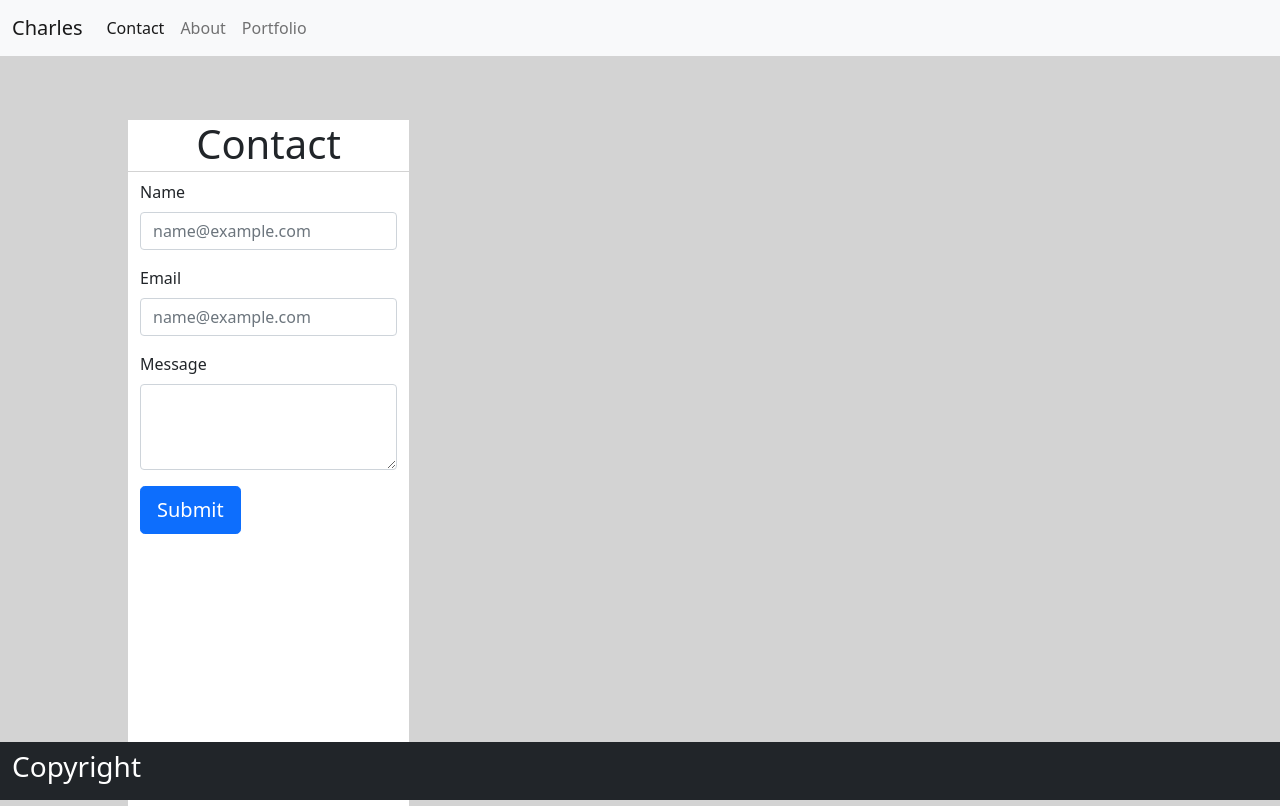
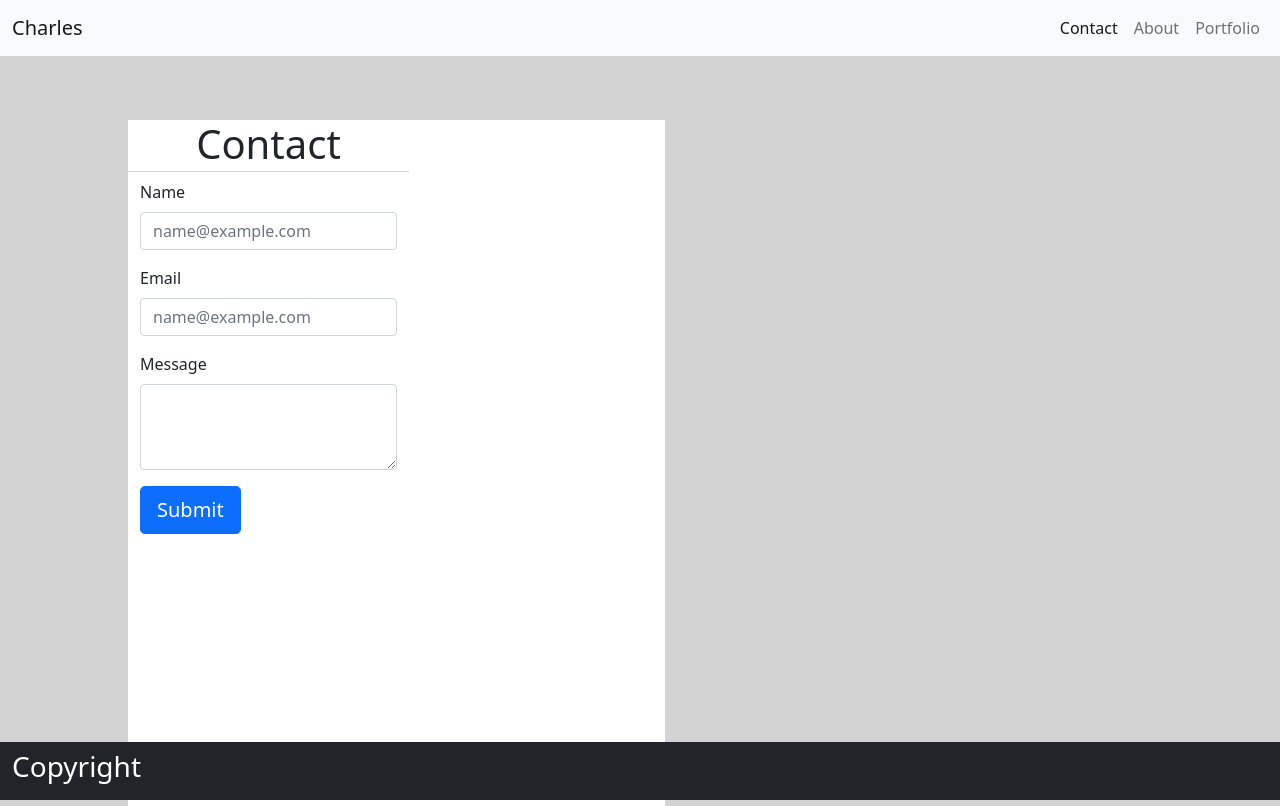
Before and after one commit to chall8001/Portfolio-site, a plain HTML site: page contact.html in a window 1280 px wide. Drawn offline with nearby package versions, Linux system fonts and the light colour scheme.

```diff
--- a/style.css
+++ b/style.css
@@ -9,6 +9,12 @@ body {
   margin-right: 10%;
   float: left;
   padding-bottom: 20%;
+  padding-right: 20%;
+  align-content: center;
+}
+
+.navbar-nav {
+  margin-left: auto;
 }
 
 .contact-header {
```
Also changed, not shown: portfolio.html (+1 -1 lines), 1 other file.
